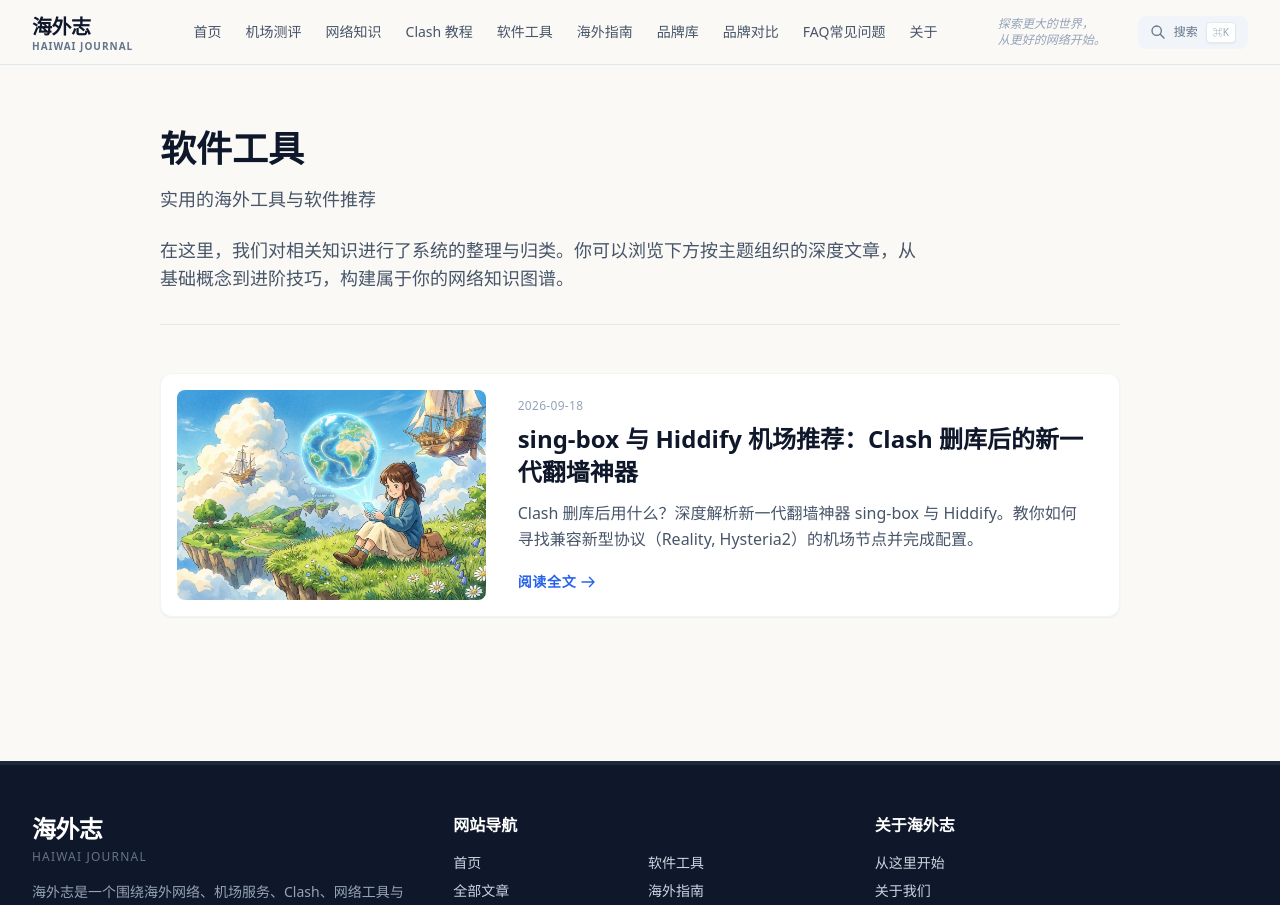
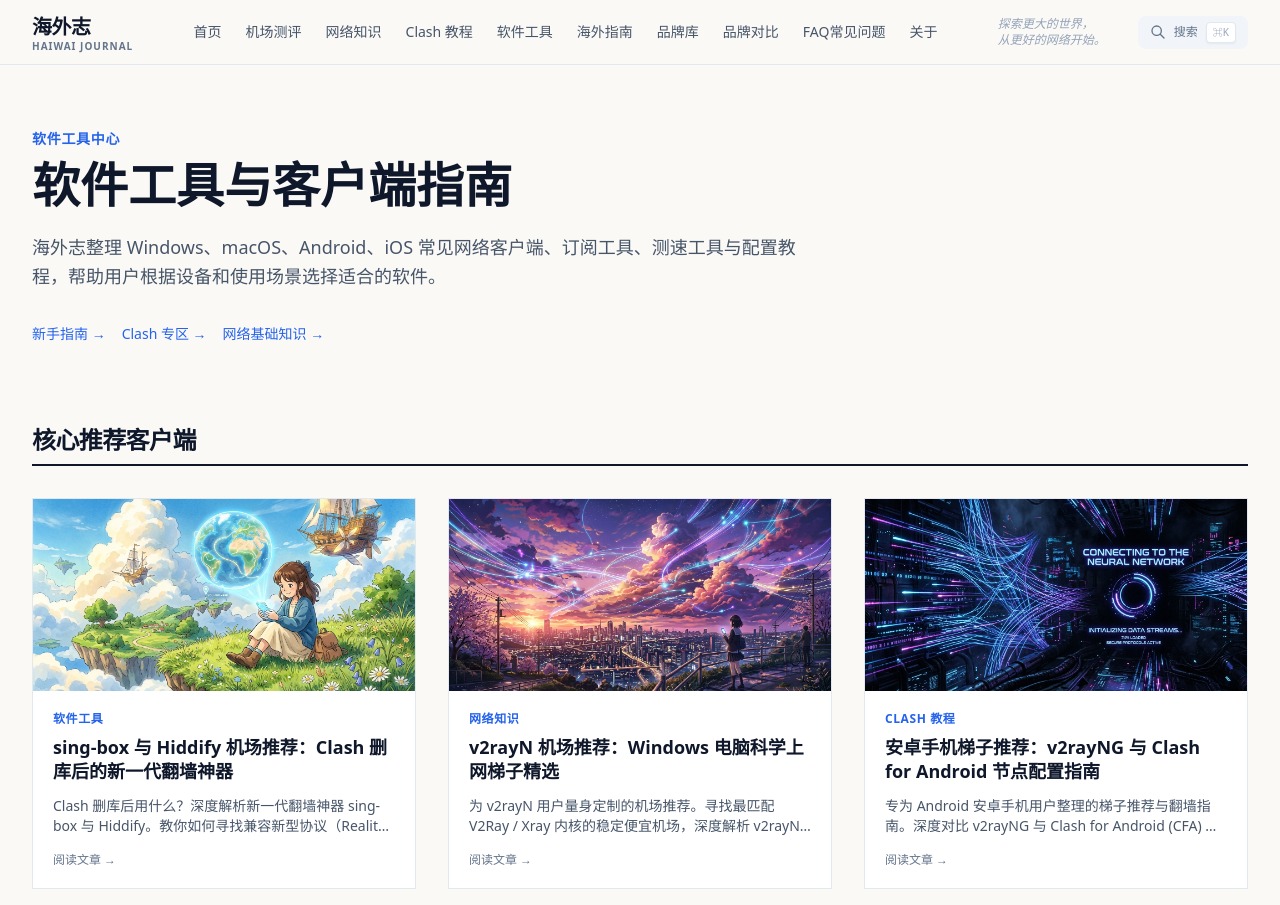
Before and after one commit to Colasaiko/Haiwai-Journal, a Next.js app: page /tools in a window 1280 px wide. Shown: the top 905 px of the page. Built offline with nearby package versions, Linux system fonts and the light colour scheme.

Commit message:
feat: expand tools into software resource hub

```diff
--- /dev/null
+++ b/app/tools/page.tsx
@@ -0,0 +1,177 @@
+import { getAllPosts } from '@/lib/mdx';
+import Image from 'next/image';
+import Link from 'next/link';
+
+export const metadata = {
+  title: '软件工具与客户端指南｜Clash、v2rayN、Shadowrocket - 海外志',
+  description: '海外志整理 Clash、v2rayN、v2rayNG、Shadowrocket、Surge、Quantumult X、sing-box、Hiddify 等客户端与网络工具使用指南。',
+  alternates: {
+    canonical: 'https://haiwaijichang.online/tools',
+  }
+};
+
+const catMap: Record<string, string> = { "airport-observation": "机场测评", "network": "网络知识", "clash": "Clash 教程", "tools": "软件工具", "guides": "海外指南" };
+
+export default function ToolsPage() {
+  const allPosts = getAllPosts();
+
+  const getPostsBySlugs = (slugs: string[]) => {
+    return slugs.map(slug => allPosts.find(p => p.slug === slug)).filter(Boolean) as typeof allPosts;
+  };
+
+  const recommendedClients = getPostsBySlugs([
+    'sing-box-hiddify-airport-recommendations',
+    'v2rayn-airport-recommendations-windows',
+    'android-clash-v2rayng-airport-recommendations',
+    'mac-clashx-surge-airport-recommendations',
+    'shadowrocket-airport-recommendations-2026',
+    'quantumultx-surge-airport-recommendations',
+    'clash-airport-recommendations-2026'
+  ]);
+
+  const clashTools = getPostsBySlugs([
+    'how-to-import-clash-subscription',
+    'clash-modes-explained',
+    'clash-subscription-update-failed',
+    'clash-airport-recommendations-2026',
+    'android-clash-v2rayng-airport-recommendations',
+    'mac-clashx-surge-airport-recommendations'
+  ]);
+
+  const desktopTools = getPostsBySlugs([
+    'v2rayn-airport-recommendations-windows',
+    'clash-airport-recommendations-2026',
+    'mac-clashx-surge-airport-recommendations'
+  ]);
+
+  const mobileTools = getPostsBySlugs([
+    'android-clash-v2rayng-airport-recommendations',
+    'shadowrocket-airport-recommendations-2026',
+    'quantumultx-surge-airport-recommendations',
+    'sing-box-hiddify-airport-recommendations'
+  ]);
+
+  const speedTools = getPostsBySlugs([
+    'how-to-test-airport-speed',
+    'how-to-read-speed-test-results',
+    'is-lower-latency-always-better',
+    'clash-subscription-update-failed'
+  ]);
+
+  return (
+    <div className="max-w-7xl mx-auto px-4 sm:px-6 lg:px-8 py-16 space-y-20">
+
+      {/* Header */}
+      <div className="max-w-3xl">
+        <span className="text-blue-600 font-bold text-sm tracking-wider uppercase mb-3 block">软件工具中心</span>
+        <h1 className="text-4xl md:text-5xl font-bold text-slate-900 mb-6">软件工具与客户端指南</h1>
+        <p className="text-lg text-slate-600 leading-relaxed">
+          海外志整理 Windows、macOS、Android、iOS 常见网络客户端、订阅工具、测速工具与配置教程，帮助用户根据设备和使用场景选择适合的软件。
+        </p>
+        <div className="mt-8 flex gap-4 text-sm font-medium">
+          <Link href="/start-here" className="text-blue-600 hover:underline">新手指南 &rarr;</Link>
+          <Link href="/clash" className="text-blue-600 hover:underline">Clash 专区 &rarr;</Link>
+          <Link href="/network" className="text-blue-600 hover:underline">网络基础知识 &rarr;</Link>
+        </div>
+      </div>
+
+      {/* Section 1: 推荐客户端 */}
+      <section>
+        <div className="mb-8 border-b-2 border-slate-900 pb-2 flex justify-between items-end">
+          <h2 className="text-2xl font-bold uppercase tracking-tight">核心推荐客户端</h2>
+        </div>
+        <div className="grid grid-cols-1 md:grid-cols-2 lg:grid-cols-3 gap-8">
+          {recommendedClients.map(post => (
+            <Link key={post.slug} href={`/${post.category}/${post.slug}`} className="group block border border-slate-200 bg-white hover:border-slate-300 transition-all flex flex-col h-full">
+              <div className="relative h-48 w-full overflow-hidden shrink-0">
+                <Image src={post.coverImage} alt={post.title} fill className="object-cover group-hover:scale-105 transition-transform duration-500" />
+              </div>
+              <div className="p-5 flex flex-col flex-grow">
+                <span className="text-xs font-semibold text-blue-600 uppercase tracking-wider mb-2">{catMap[post.category] || post.category}</span>
+                <h3 className="text-lg font-bold text-slate-900 leading-snug mb-3 group-hover:text-blue-700 transition-colors">{post.title}</h3>
+                <p className="text-sm text-slate-600 line-clamp-2 mb-4">{post.description}</p>
+                <span className="mt-auto text-xs text-slate-500 font-medium">阅读文章 &rarr;</span>
+              </div>
+            </Link>
+          ))}
+        </div>
+      </section>
+
+      {/* Section 2: Clash 与 Mihomo 工具指南 */}
+      <section className="bg-slate-50 p-8 md:p-12 border border-slate-200">
+        <div className="mb-8 border-b border-slate-300 pb-4">
+          <h2 className="text-2xl font-bold uppercase tracking-tight text-slate-900">Clash 与 Mihomo 工具指南</h2>
+          <p className="text-slate-600 mt-2">围绕最流行的规则分流客户端，从订阅导入到排错的基础教程。</p>
+        </div>
+        <div className="grid grid-cols-1 md:grid-cols-2 gap-6">
+          {clashTools.map(post => (
+            <Link key={post.slug} href={`/${post.category}/${post.slug}`} className="group flex gap-4 items-center bg-white p-4 border border-slate-100 hover:shadow-md transition-shadow">
+              <div className="relative h-20 w-20 shrink-0 overflow-hidden rounded">
+                <Image src={post.coverImage} alt={post.title} fill className="object-cover group-hover:scale-110 transition-transform duration-500" />
+              </div>
+              <div>
+                <h3 className="font-bold text-slate-800 group-hover:text-blue-700 transition-colors leading-tight line-clamp-2">{post.title}</h3>
+                <span className="text-xs text-slate-500 mt-1 block">{catMap[post.category] || post.category}</span>
+              </div>
+            </Link>
+          ))}
+        </div>
+      </section>
+
+      {/* Section 3 & 4: 桌面与移动端 */}
+      <div className="grid grid-cols-1 lg:grid-cols-2 gap-12">
+        <section>
+          <div className="mb-6 border-b-2 border-slate-900 pb-2">
+            <h2 className="text-xl font-bold uppercase tracking-tight">桌面端工具 (Windows / macOS)</h2>
+          </div>
+          <div className="space-y-6">
+            {desktopTools.map(post => (
+              <article key={post.slug} className="group">
+                <Link href={`/${post.category}/${post.slug}`}>
+                  <h3 className="text-lg font-bold text-slate-900 mb-2 group-hover:text-blue-600 transition-colors">{post.title}</h3>
+                  <p className="text-sm text-slate-600 line-clamp-2">{post.description}</p>
+                </Link>
+              </article>
+            ))}
+          </div>
+        </section>
+
+        <section>
+          <div className="mb-6 border-b-2 border-slate-900 pb-2">
+            <h2 className="text-xl font-bold uppercase tracking-tight">移动端工具 (iOS / Android)</h2>
+          </div>
+          <div className="space-y-6">
+            {mobileTools.map(post => (
+              <article key={post.slug} className="group">
+                <Link href={`/${post.category}/${post.slug}`}>
+                  <h3 className="text-lg font-bold text-slate-900 mb-2 group-hover:text-blue-600 transition-colors">{post.title}</h3>
+                  <p className="text-sm text-slate-600 line-clamp-2">{post.description}</p>
+                </Link>
+              </article>
+            ))}
+          </div>
+        </section>
+      </div>
+
+      {/* Section 5: 测速与排错 */}
+      <section>
+        <div className="mb-8 border-b-2 border-slate-900 pb-2">
+          <h2 className="text-2xl font-bold uppercase tracking-tight">测速、诊断与排错工具</h2>
+        </div>
+        <div className="grid grid-cols-1 sm:grid-cols-2 lg:grid-cols-4 gap-6">
+          {speedTools.map(post => (
+            <Link key={post.slug} href={`/${post.category}/${post.slug}`} className="group flex flex-col h-full bg-slate-900 text-white p-6 hover:bg-slate-800 transition-colors">
+              <span className="text-blue-400 text-xs font-semibold uppercase tracking-wider mb-3">{catMap[post.category] || post.category}</span>
+              <h3 className="text-lg font-bold leading-snug mb-4 group-hover:text-blue-200 transition-colors">{post.title}</h3>
+              <div className="mt-auto flex justify-between items-center text-sm text-slate-400">
+                <span>{post.date}</span>
+                <span>&rarr;</span>
+              </div>
+            </Link>
+          ))}
+        </div>
+      </section>
+
+    </div>
+  );
+}
```
